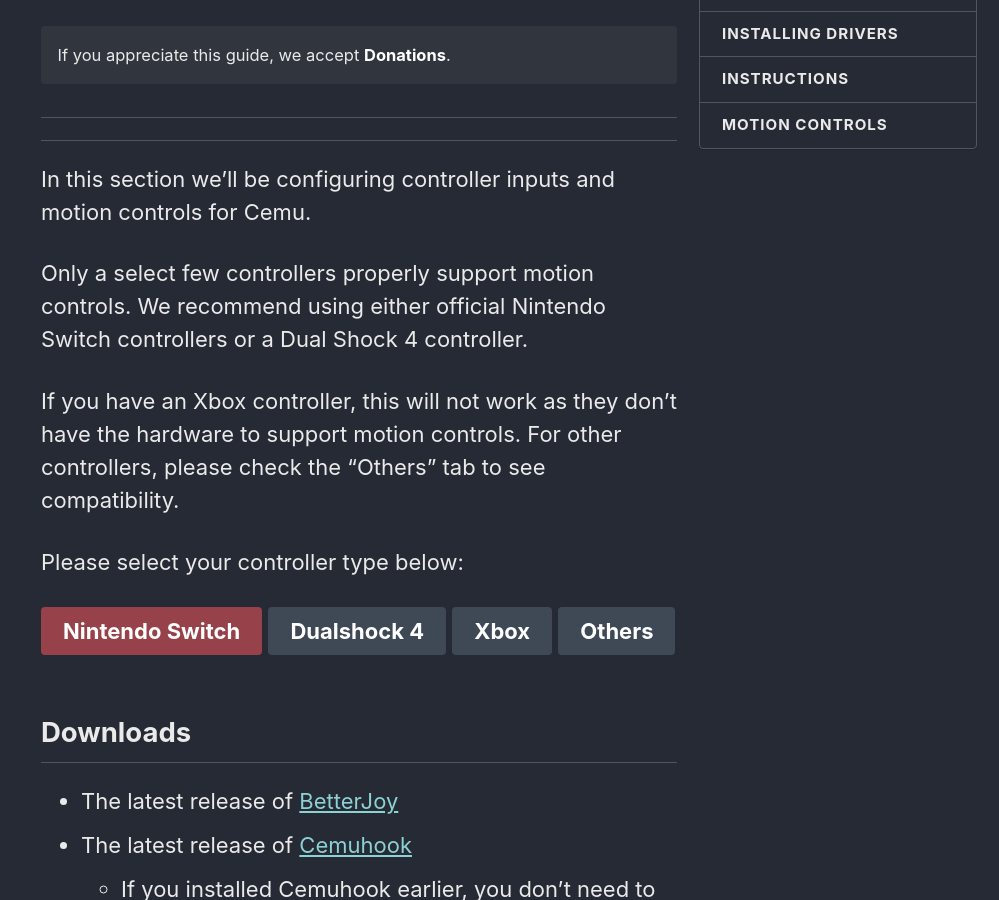
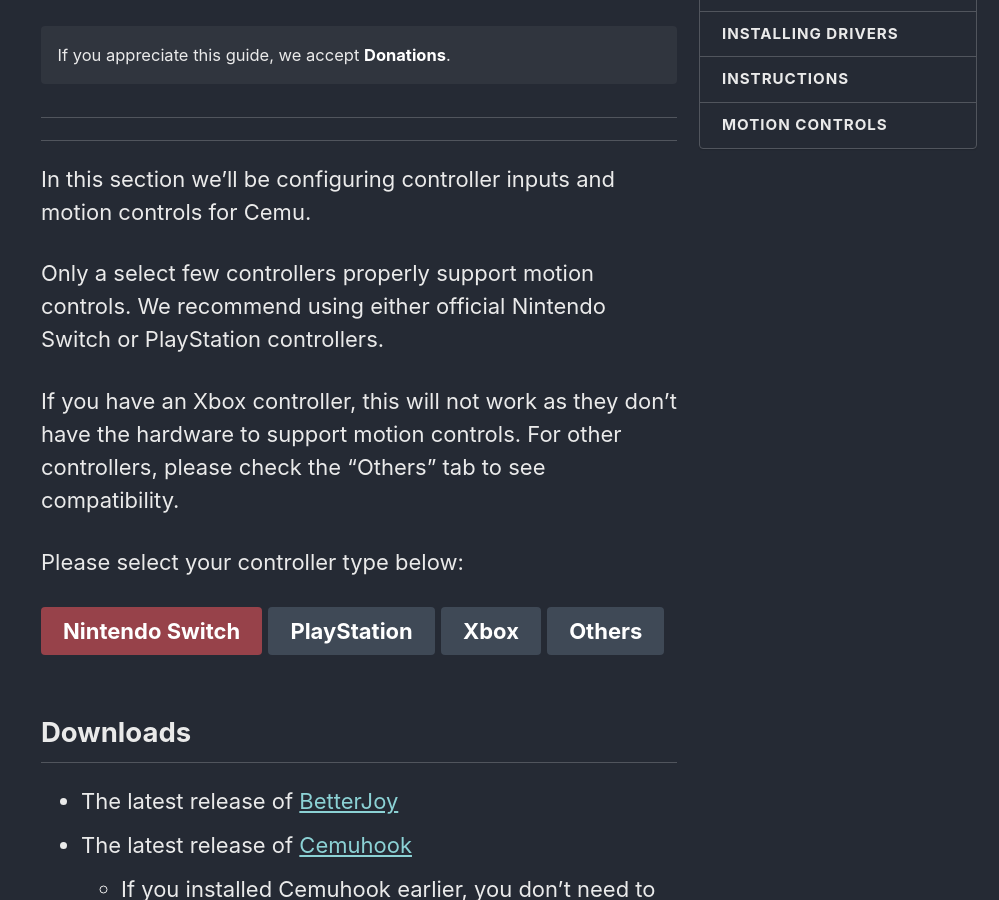
Before and after one commit to cfw-guide/cemu.cfw.guide, a Jekyll site: the page built from _pages/en_US/controllers/motion-controls.md, in a window 1280 px wide and 900 px high, scrolled down 318 px. Shown: the whole window, without its empty margins (281-1280 px from the left). Built offline with Jekyll 4.4.1, drawn with Linux system fonts in a browser that asks for light colours.

Commit message:
Add DualSense to the motion controls page

```diff
--- a/_pages/en_US/controllers/controllers-ds4.md
+++ b/_pages/en_US/controllers/controllers-ps.md
@@ -10,11 +10,11 @@
 
 1. Download and extract DS4Windows to your computer
   - Select the `_x64.zip` file
-1. Connect your Dualshock 4 controller to Windows via Bluetooth
+1. Connect your DualShock 4 or DualSense controller to Windows via USB or Bluetooth
+  - Motion controls with the DualSense currently only supports USB connections
 1. Open the DS4Windows application
 1. Ensure your controller is registered with DS4Windows
 1. Navigate to the `Settings` tab
-1. Enable `Hide DS4 Controller`
 1. Enable `UDP Server`
   - This should say `127.0.0.1` with port `26760`
 
--- a/_pages/en_US/controllers/motion-controls.md
+++ b/_pages/en_US/controllers/motion-controls.md
@@ -6,21 +6,21 @@
 
 In this section we'll be configuring controller inputs and motion controls for Cemu.
 
-Only a select few controllers properly support motion controls. We recommend using either official Nintendo Switch controllers or a Dual Shock 4 controller.
+Only a select few controllers properly support motion controls. We recommend using either official Nintendo Switch or PlayStation controllers.
 
 If you have an Xbox controller, this will not work as they don't have the hardware to support motion controls. For other controllers, please check the "Others" tab to see compatibility.
 
 Please select your controller type below:
 
 <button class="btn btn--large btn--info" id="abtn" onclick="showa()">Nintendo Switch</button>
-<button class="btn btn--large btn--info" id="bbtn" onclick="showb()">Dualshock 4</button>
+<button class="btn btn--large btn--info" id="bbtn" onclick="showb()">PlayStation</button>
 <button class="btn btn--large btn--info" id="cbtn" onclick="showc()">Xbox</button>
 <button class="btn btn--large btn--info" id="dbtn" onclick="showd()">Others</button>
 
 {% capture a-instructions %}{% include_relative controllers-switch.md %}{% endcapture %}
 <div id="ainstr">{{ a-instructions | markdownify }}</div>
 
-{% capture b-instructions %}{% include_relative controllers-ds4.md %}{% endcapture %}
+{% capture b-instructions %}{% include_relative controllers-ps.md %}{% endcapture %}
 <div id="binstr">{{ b-instructions | markdownify }}</div>
 
 {% capture c-instructions %}{% include_relative controllers-xbox-motion.md %}{% endcapture %}
```
